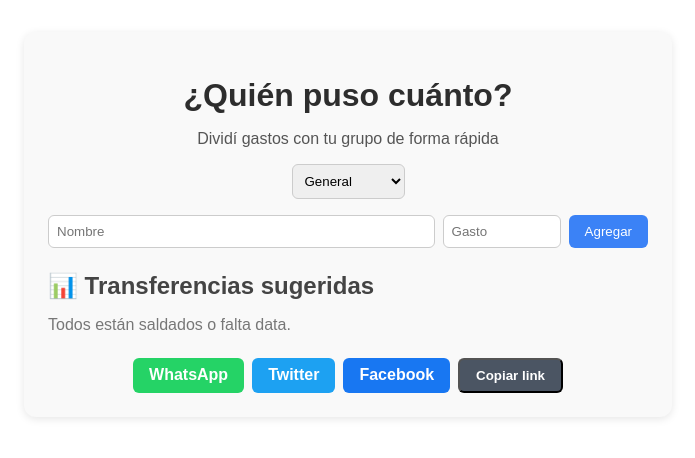
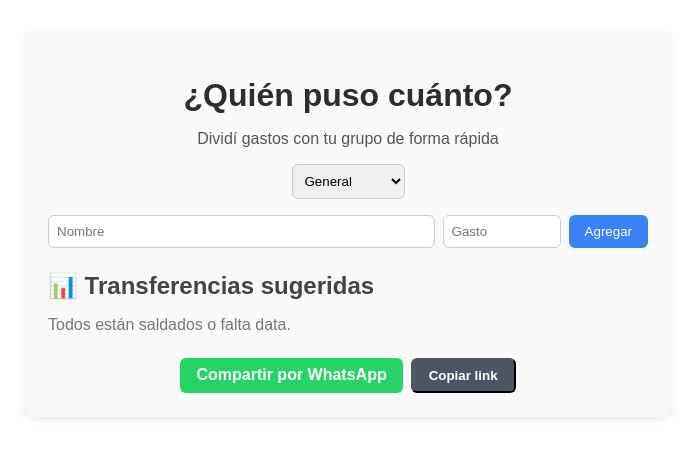
Before and after one commit to javosds/asado-gastos-app, a React (Vite) app in the folder asado-gastos-app/: page / in a window 1280 px wide. Shown: the top 458 px of the page, without its empty margins (292-987 px from the left). Built offline with nearby package versions, Linux system fonts and the light colour scheme.

Commit message:
Update App.jsx

```diff
--- a/asado-gastos-app/src/App.jsx
+++ b/asado-gastos-app/src/App.jsx
@@ -54,8 +54,7 @@ export default function App() {
   };
 
   const transactions = participants.length ? calculateSettlements() : [];
-  const currentURL = encodeURIComponent(window.location.href);
-  const shareText = encodeURIComponent("¿Quién puso cuánto? Dividí gastos fácil con tu grupo: " + window.location.href);
+  const shareText = encodeURIComponent("¡Usá esta app para dividir gastos! 💸 " + window.location.href);
 
   return (
     <div style={{ maxWidth: 600, margin: "2rem auto", fontFamily: "sans-serif", backgroundColor: "#f9f9f9", padding: "1.5rem", borderRadius: "12px", boxShadow: "0 2px 8px rgba(0, 0, 0, 0.1)" }}>
@@ -112,30 +111,14 @@ export default function App() {
         </ul>
       )}
 
-      <div style={{ display: "flex", gap: "0.5rem", flexWrap: "wrap", justifyContent: "center", marginTop: "1.5rem" }}>
+      <div style={{ display: "flex", gap: "0.5rem", justifyContent: "center", marginTop: "1.5rem" }}>
         <a
           href={`https://wa.me/?text=${shareText}`}
           target="_blank"
           rel="noopener noreferrer"
           style={{ backgroundColor: "#25D366", color: "white", padding: "0.5rem 1rem", borderRadius: "6px", textDecoration: "none", fontWeight: "bold" }}
         >
-          WhatsApp
-        </a>
-        <a
-          href={`https://twitter.com/intent/tweet?text=${shareText}`}
-          target="_blank"
-          rel="noopener noreferrer"
-          style={{ backgroundColor: "#1DA1F2", color: "white", padding: "0.5rem 1rem", borderRadius: "6px", textDecoration: "none", fontWeight: "bold" }}
-        >
-          Twitter
-        </a>
-        <a
-          href={`https://www.facebook.com/sharer/sharer.php?u=${currentURL}`}
-          target="_blank"
-          rel="noopener noreferrer"
-          style={{ backgroundColor: "#1877F2", color: "white", padding: "0.5rem 1rem", borderRadius: "6px", textDecoration: "none", fontWeight: "bold" }}
-        >
-          Facebook
+          Compartir por WhatsApp
         </a>
         <button
           onClick={() => navigator.clipboard.writeText(window.location.href)}
```
